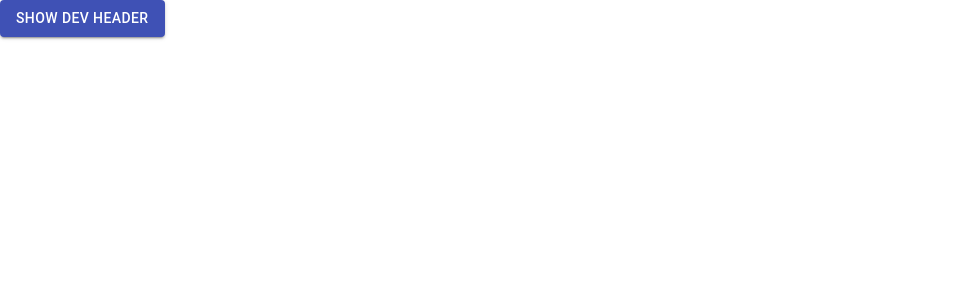
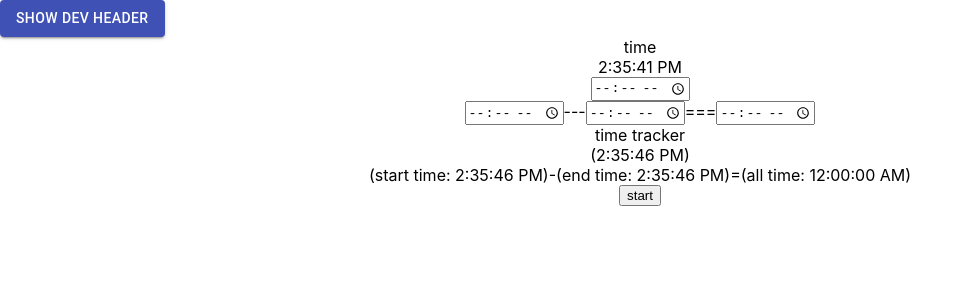
Before and after one commit to fitkovich1/boolean-modals, a React (Create React App) app: page /time in a window 1280 px wide. Shown: the top 300 px of the page, without its empty margins (0-973 px from the left). Built offline with nearby package versions, Linux system fonts and the light colour scheme.

Commit message:
Tracker result added.

```diff
--- a/package.json
+++ b/package.json
@@ -12,6 +12,7 @@
     "@types/react": "^16.9.0",
     "@types/react-dom": "^16.9.0",
     "axios": "^0.19.2",
+    "moment": "^2.24.0",
     "react": "^16.12.0",
     "react-dom": "^16.12.0",
     "react-redux": "^7.1.3",
--- /dev/null
+++ b/src/Components/Time/Time.module.css
@@ -0,0 +1,5 @@
+.time {
+    display: flex;
+    flex-direction: column;
+    align-items: center;
+}
--- a/src/Components/Time/Time.tsx
+++ b/src/Components/Time/Time.tsx
@@ -1,10 +1,71 @@
-import React from "react";
+import React, {useEffect, useState} from 'react';
+import s from './Time.module.css'
+import TimeTracker from './TimeTracker'
+import ArrayResult from './arrayResult/ArrayResult'
+
+interface ITimes {
+    t: string
+}
+
+const Time: React.FC = () => {
+    let [newArr, setNewArr] = useState([])
+    let [time] = useState(new Date().toLocaleTimeString())
+    let [firstTime, changeFirstTime] = useState(new Date().toLocaleTimeString())
+    let [secondTime, changeSecondTime] = useState(new Date().toLocaleTimeString())
 
 
-const Time: React.FC = () => {
-    return (<div>
+    let changeFirst = (e: any) => {
+        changeFirstTime(e.currentTarget.value)
+    }
 
-    </div>);
+    let changeSecond = (e: any) => {
+        changeSecondTime(e.currentTarget.value)
+    }
+
+    let firstTimeInObject: any = new Date('December 17, 1995 ' + firstTime)
+
+    let secondTimeInObject: any = new Date('December 17, 1995 ' + secondTime)
+
+    let differenceTime1: any = (-(new Date().getTimezoneOffset() / 60) * 2)
+
+    let differenceTime: any = new Date(1991, 2, 2, differenceTime1)
+
+    let elapsedTime = firstTime > secondTime ? new Date(firstTimeInObject - secondTimeInObject - differenceTime) : new Date(secondTimeInObject - firstTimeInObject - differenceTime)
+
+    let elapsedTime1 = elapsedTime.toLocaleTimeString()
+
+    let arrayTime: Array<string> = []
+
+    let element = newArr.map(times => {
+    debugger
+        return <ArrayResult time={times}/>
+    })
+
+    let addedTimeInArray = (elapsedTime1: string) => {
+        if (!('00:00:00' === elapsedTime1))
+            arrayTime.push(elapsedTime1)
+        let arr: any = newArr
+        arr = [...arr, elapsedTime1]
+        setNewArr(arr)
+    }
+debugger
+
+    return (
+        <div className={s.time}>
+            <span>time</span>
+            <div>{time}</div>
+            <input type={'time'}/>
+            <div>
+                <input type={'time'} value={firstTime} onChange={changeFirst}/>---<input type={'time'}
+                                                                                         value={secondTime}
+                                                                                         onChange={changeSecond}/>===<input
+                type={'time'} value={elapsedTime1}/>
+            </div>
+            <TimeTracker addedTimeInArray={addedTimeInArray}/>
+            {element}
+            {/*<ArrayResult time={time}/>*/}
+        </div>
+    );
 };
 
 export default Time;
--- /dev/null
+++ b/src/Components/Time/TimeTracker.tsx
@@ -0,0 +1,83 @@
+import React, {useEffect, useState} from 'react';
+import s from './Time.module.css'
+
+const Time = (props: any) => {
+
+    let [time] = useState(new Date().toLocaleTimeString())
+    let [timeInThisMoment, changeTimeInThisMoment] = useState(new Date().toLocaleTimeString())
+
+    let changeValueFalse = () => {
+        changeTimeInThisMoment(new Date().toLocaleTimeString())
+        changeValueButton(false)
+    }
+
+    let [newTime, checkTime] = useState(time)
+    let [buttonStartStopChange, changeValueButton] = useState(true)
+    let [buttonStartPlayPause, changeValueButtonPlay] = useState(true)
+    let [pauseValue, changeValuePause] = useState("00:00:00")
+
+
+    useEffect(() => {
+        setInterval(() => {
+            checkTime(new Date().toLocaleTimeString())
+        }, 1000)
+    }, [newTime])
+
+    let valueTime = buttonStartStopChange ? newTime : timeInThisMoment
+
+    let firstTimeInObject: any = new Date('December 17, 1995 ' + valueTime)
+
+    let secondTimeInObject: any = new Date('December 17, 1995 ' + newTime)
+
+    let differenceTime1: any = (-(new Date().getTimezoneOffset()/60)*2)
+
+    let differenceTime: any = new Date(1970, 1, 1, differenceTime1)
+
+    let difference: any = new Date('December 17, 1995 ' + pauseValue)
+    debugger
+
+    let elapsedTime = time  > newTime ? new Date(firstTimeInObject- secondTimeInObject - differenceTime - difference) : new Date(secondTimeInObject - firstTimeInObject - differenceTime - difference)
+
+    let elapsedTime1: string = elapsedTime.toLocaleTimeString()
+
+    let changeValueTrueStart = () => {
+        changeValueButton(true)
+        props.addedTimeInArray(elapsedTime1)
+    }
+
+
+    let changeValueTruePause = () => {
+        changeValueButtonPlay(false)
+        changeValuePause(elapsedTime1)
+    }
+
+    let changeValueTruePlay = () => {
+        changeValueButtonPlay(true)
+        changeValuePause(elapsedTime1)
+
+    }
+
+    let allTimeTracker =  buttonStartPlayPause ? elapsedTime1 : pauseValue
+
+    return (
+
+        <div className={s.time}>
+            <span>time tracker</span>
+            <span>({newTime})</span>
+            <div>
+                <span>(start time: {buttonStartStopChange ? newTime : timeInThisMoment})-(end time: {newTime})=(all time: {allTimeTracker})</span>
+            </div>
+            {buttonStartStopChange ?
+                <button onClick={changeValueFalse}>start</button> : <div>
+                    <button onClick={changeValueTrueStart}>stop</button>
+                    {buttonStartPlayPause ?
+                        <button onClick={changeValueTruePause}>pause</button> :
+                        <button onClick={changeValueTruePlay}>play</button>
+                    }
+                </div>
+            }
+        </div>
+    );
+};
+
+export default Time;
--- /dev/null
+++ b/src/Components/Time/arrayResult/ArrayResult.tsx
@@ -0,0 +1,17 @@
+import React from 'react';
+
+interface IProps {
+    time: string
+}
+
+const ArrayResult = (props: IProps) => {
+    debugger
+
+    return (
+        <div>
+            <div>{props.time}</div>
+        </div>
+    );
+};
+
+export default ArrayResult;
```
Also changed, not shown: 2 other files (tests, documents, lock files or other folders).
